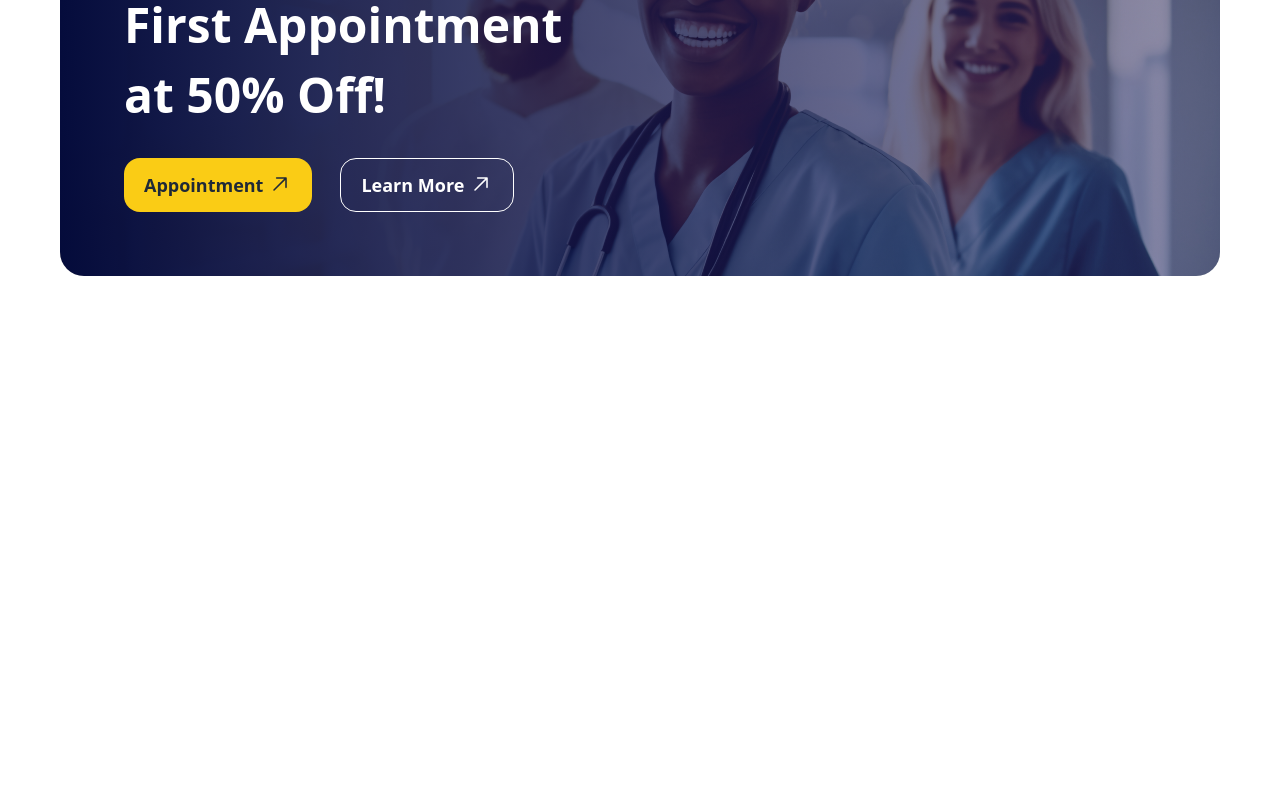
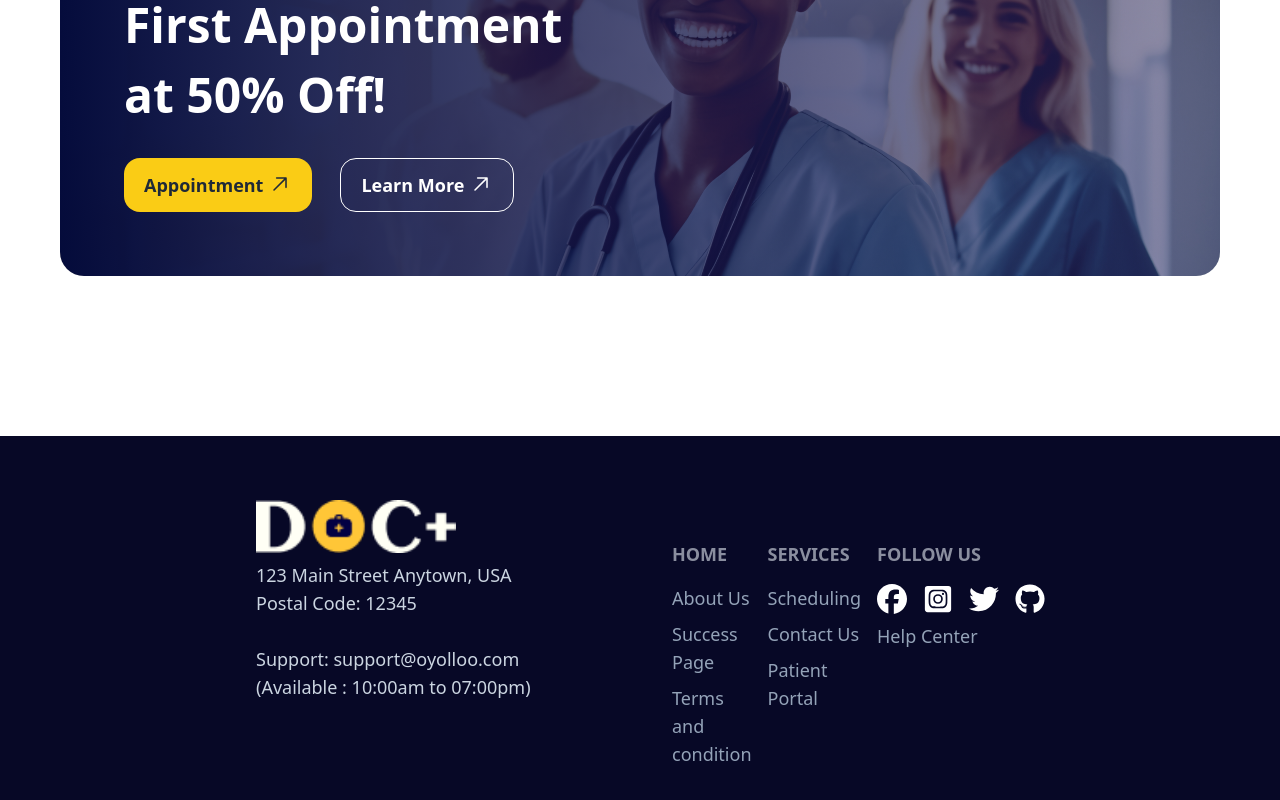
Before and after one commit to codewithToufikul/codelabs-digital-task, a React (Vite) app: page / in a window 1280 px wide. Shown: the part 4256-5056 px from the top of the page. Before the commit the page ends 4532 px from the top, so only its background shows below. Built offline with nearby package versions, Linux system fonts and the light colour scheme.

Commit message:
footer added

```diff
--- a/src/Pages/Home/Component/BannerBottomSection/BannerBottomSection.jsx
+++ b/src/Pages/Home/Component/BannerBottomSection/BannerBottomSection.jsx
@@ -6,7 +6,7 @@ import coin from '../../../../assets/coin.png'
 
 const BannerBottomSection = () => {
   return (
-    <div className="grid-cols-5 mt-12 gap-3 grid">
+    <div className="md:grid-cols-5 grid-cols-1 mt-12 gap-3 grid">
       <div className=" border-2 shadow-lg rounded-3xl p-5 py-2 space-y-3  col-span-1">
         <h1 className=" text-5xl font-semibold">90%</h1>
         <p className=" text-lg font-medium">
@@ -18,11 +18,11 @@ const BannerBottomSection = () => {
       </div>
       <div className=" col-span-3 flex flex-col gap-2 justify-between">
         <div>
-          <h1 className=" text-6xl text-center font-medium">
+          <h1 className=" md:text-4xl text-2xl lg:text-6xl text-center font-medium">
             Comprehensive Care <br /> for Every Patient
           </h1>
         </div>
-        <div className=" gap-3 grid grid-cols-3">
+        <div className=" gap-3 grid-cols-1 grid md:grid-cols-3">
           <div className=" shadow-lg rounded-3xl border-2 p-4">
             <h1 className=" text-5xl font-semibold mb-2">500+</h1>
             <p className=" flex-1 text-lg font-medium">
--- /dev/null
+++ b/src/Pages/Home/Component/DIscountSection/Footer/Footer.jsx
@@ -0,0 +1,49 @@
+import { FaFacebook, FaGithub, FaTwitter } from 'react-icons/fa6';
+import navLogo from '../../../../../assets/logo light.png';
+import { FaInstagramSquare } from 'react-icons/fa';
+
+const Footer = () => {
+  return (
+<div className=' mt-[160px] bg-[#070826]'>
+<footer className="footer justify-between px-4 mx-auto pt-16 pb-10 rounded-2xl lg:px-64    text-base-content">
+      <aside className=''>
+      <img className="w-[200px]" src={navLogo} alt="" />
+        <div className=' lg:w-[400px]'>
+        <p className=' text-lg mb-7 text-slate-300'>
+        123 Main Street Anytown,
+        USA <br /> Postal Code: 12345
+        </p>
+        <p className='text-lg text-slate-300 '>
+        Support: support@oyolloo.com <br />
+        (Available : 10:00am to 07:00pm)
+        </p>
+        </div>
+      </aside>
+      <nav className=' pt-10'>
+        <h6 className="footer-title text-lg text-slate-200">Home</h6>
+        <a className="link link-hover text-lg text-slate-400">About Us</a>
+        <a className=" text-lg text-slate-400">Success Page</a>
+        <a className="link link-hover text-lg text-slate-400">Terms and condition</a>
+      </nav>
+      <nav className=' pt-10'>
+        <h6 className="footer-title text-lg text-slate-200">Services</h6>
+        <a className="link link-hover text-lg text-slate-400">Scheduling</a>
+        <a className="link link-hover text-lg text-slate-400">Contact Us</a>
+        <a className="link link-hover text-lg text-slate-400">Patient Portal</a>
+      </nav>
+      <nav className=' pt-10'>
+        <h6 className="footer-title text-lg text-slate-200">Follow Us</h6>
+        <div className=" justify-center md:justify-start  flex flex-row  gap-4 ">
+            <a className=" text-3xl text-white cursor-pointer"><FaFacebook /></a>
+            <a className=" text-3xl text-white cursor-pointer"><FaInstagramSquare /></a>
+            <a className=" text-3xl text-white cursor-pointer"><FaTwitter /></a>
+            <a className=" text-3xl text-white cursor-pointer"><FaGithub /></a>
+        </div>
+        <a className="link link-hover text-lg text-slate-400">Help Center</a>
+      </nav>
+    </footer>
+</div>
+  );
+};
+
+export default Footer;
--- a/src/Pages/Home/Home/Home.jsx
+++ b/src/Pages/Home/Home/Home.jsx
@@ -1,6 +1,7 @@
 import BannerBottomSection from "../Component/BannerBottomSection/BannerBottomSection";
 import BannerSection from "../Component/BannerSection/BannerSection";
 import DIscountSection from "../Component/DIscountSection/DIscountSection";
+import Footer from "../Component/DIscountSection/Footer/Footer";
 import FaqSection from "../Component/FaqSection/FaqSection";
 import GetHelpSections from "../Component/GetHelpSections/GetHelpSections";
 import Navbar from "../Component/Navbar/Navbar";
@@ -20,6 +21,7 @@ const Home = () => {
             <FaqSection></FaqSection>
             <DIscountSection></DIscountSection>
             </div>
+            <Footer></Footer>
         </div>
     );
 };
```
